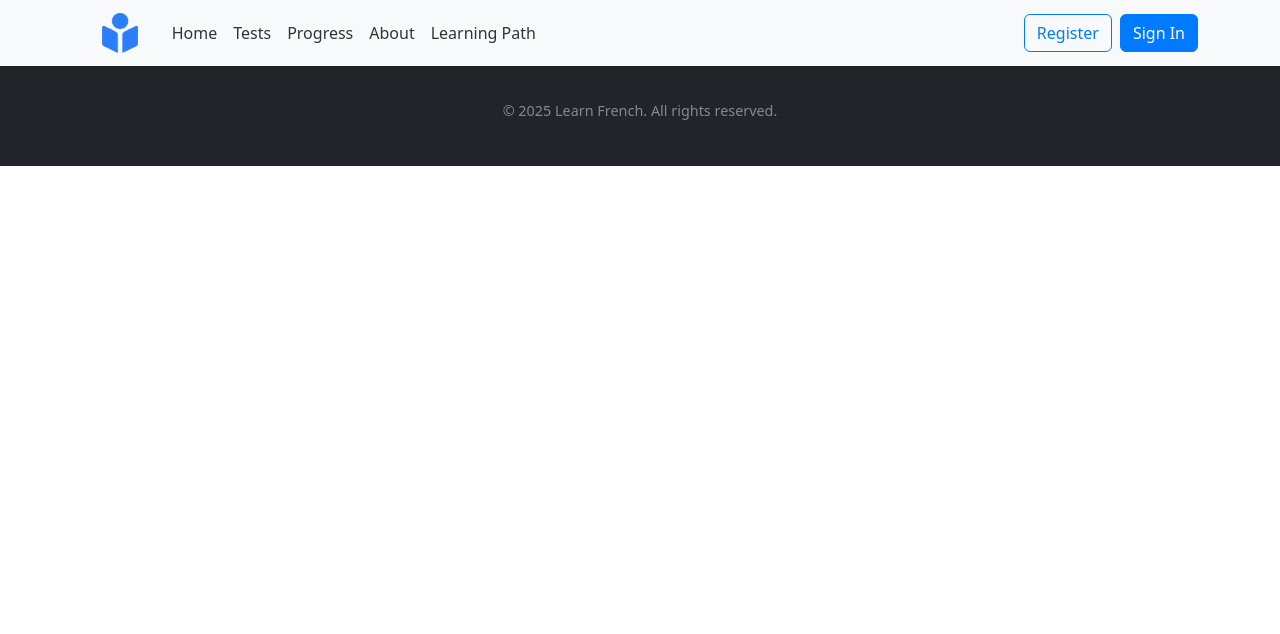
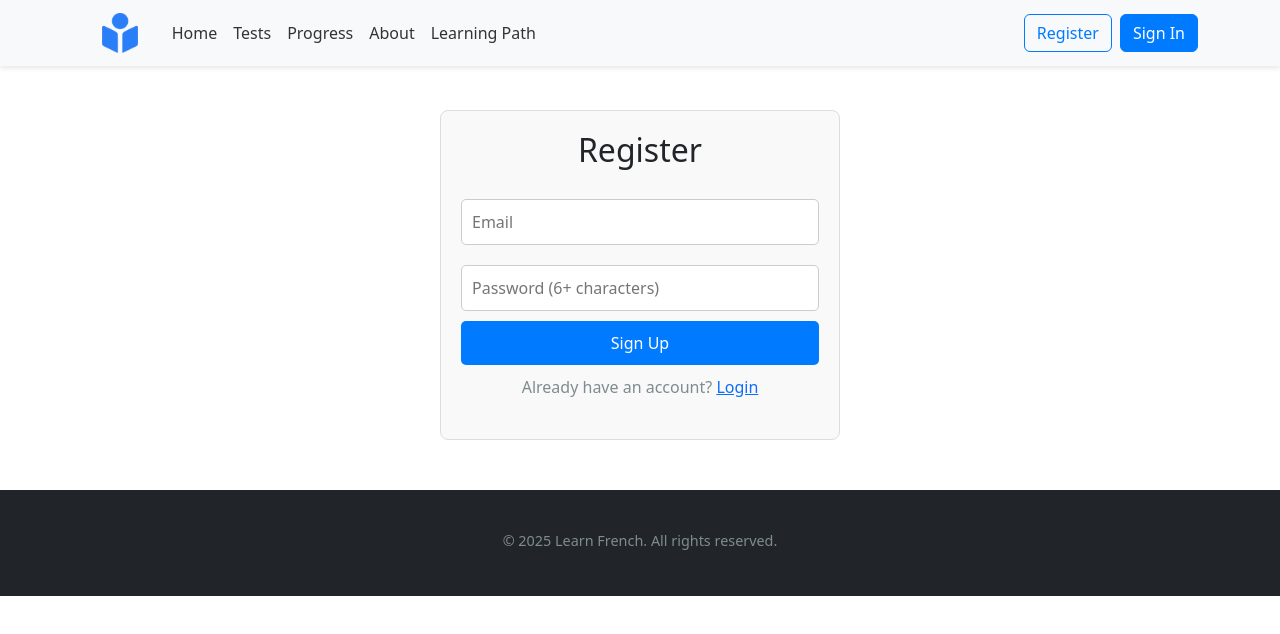
Before and after one commit to benlaguroun/french-learning-app, a React (Create React App) app: page /register in a window 1280 px wide. Shown: the top 634 px of the page. Built offline with nearby package versions, Linux system fonts and the light colour scheme.

Commit message:
add register page

```diff
--- a/package.json
+++ b/package.json
@@ -6,6 +6,7 @@
     "@emotion/react": "^11.14.0",
     "@emotion/styled": "^11.14.0",
     "@mui/material": "^6.3.0",
+    "@supabase/supabase-js": "^2.48.1",
     "bootstrap": "^5.3.3",
     "cra-template": "1.2.0",
     "react": "^19.0.0",
--- a/src/App.js
+++ b/src/App.js
@@ -14,6 +14,8 @@ import SyllabicTableau from "./components/SyllabicTableau";
 import VocabularyPage from "./components/VocabularyPage";
 import MindMaps from "./components/MindMaps";
 import ColorCodedCharts from "./components/ColorCodedCharts";
+import Register from "./pages/Register";
+import Login from "./pages/Login";
 
 const App = () => {
   return (
@@ -21,6 +23,8 @@ const App = () => {
       <div>
         <Header />
         <Routes>
+          <Route path="/register" element={<Register />} />
+          <Route path="/login" element={<Login />} />
           <Route path="/" element={<Home />} />
           <Route path="/learning-path" element={<LearningPath />} />
           <Route path="/level/:levelId" element={<LevelPage />} />
--- /dev/null
+++ b/src/pages/Auth.css
@@ -0,0 +1,46 @@
+.auth-container {
+  max-width: 400px;
+  margin: 50px auto;
+  padding: 20px;
+  border: 1px solid #ddd;
+  border-radius: 8px;
+  background-color: #f9f9f9;
+  text-align: center;
+}
+
+.auth-container h2 {
+  margin-bottom: 20px;
+}
+
+.auth-container form {
+  display: flex;
+  flex-direction: column;
+}
+
+.auth-container input {
+  padding: 10px;
+  margin: 10px 0;
+  border: 1px solid #ccc;
+  border-radius: 5px;
+}
+
+.auth-container button {
+  padding: 10px;
+  background-color: #007bff;
+  color: white;
+  border: none;
+  border-radius: 5px;
+  cursor: pointer;
+}
+
+.auth-container button:hover {
+  background-color: #0056b3;
+}
+
+.auth-container p {
+  margin-top: 10px;
+}
+
+.auth-container .error-message {
+  color: red;
+}
--- /dev/null
+++ b/src/pages/Login.jsx
@@ -0,0 +1,57 @@
+import React, { useState } from "react";
+import { Link, useNavigate } from "react-router-dom";
+import { supabase } from "../supabaseClient";
+import "./Auth.css"; // Same styles as Register page
+
+const Login = () => {
+  const [email, setEmail] = useState("");
+  const [password, setPassword] = useState("");
+  const [error, setError] = useState(null);
+  const navigate = useNavigate();
+
+  const handleLogin = async (e) => {
+    e.preventDefault();
+    setError(null);
+
+    const { user, error } = await supabase.auth.signInWithPassword({
+      email,
+      password,
+    });
+
+    if (error) {
+      setError(error.message);
+    } else {
+      alert("Login successful!");
+      navigate("/"); // Redirect to home page after login
+    }
+  };
+
+  return (
+    <div className="auth-container">
+      <h2>Login</h2>
+      {error && <p className="error-message">{error}</p>}
+      <form onSubmit={handleLogin}>
+        <input
+          type="email"
+          placeholder="Email"
+          value={email}
+          onChange={(e) => setEmail(e.target.value)}
+          required
+        />
+        <input
+          type="password"
+          placeholder="Password"
+          value={password}
+          onChange={(e) => setPassword(e.target.value)}
+          required
+        />
+        <button type="submit">Log In</button>
+      </form>
+      <p>
+        Don't have an account? <Link to="/register">Sign Up</Link>
+      </p>
+    </div>
+  );
+};
+
+export default Login;
--- /dev/null
+++ b/src/pages/Register.jsx
@@ -0,0 +1,59 @@
+import React, { useState } from "react";
+import { Link, useNavigate } from "react-router-dom";
+import { supabase } from "../supabaseClient";
+import "./Auth.css"; // Style file for authentication pages
+
+const Register = () => {
+  const [email, setEmail] = useState("");
+  const [password, setPassword] = useState("");
+  const [error, setError] = useState(null);
+  const navigate = useNavigate();
+
+  const handleRegister = async (e) => {
+    e.preventDefault();
+    setError(null);
+
+    const { user, error } = await supabase.auth.signUp({
+      email,
+      password,
+    });
+
+    if (error) {
+      setError(error.message);
+    } else {
+      alert(
+        "Registration successful! Check your email to verify your account."
+      );
+      navigate("/login"); // Redirect to login after sign-up
+    }
+  };
+
+  return (
+    <div className="auth-container">
+      <h2>Register</h2>
+      {error && <p className="error-message">{error}</p>}
+      <form onSubmit={handleRegister}>
+        <input
+          type="email"
+          placeholder="Email"
+          value={email}
+          onChange={(e) => setEmail(e.target.value)}
+          required
+        />
+        <input
+          type="password"
+          placeholder="Password (6+ characters)"
+          value={password}
+          onChange={(e) => setPassword(e.target.value)}
+          required
+        />
+        <button type="submit">Sign Up</button>
+      </form>
+      <p>
+        Already have an account? <Link to="/login">Login</Link>
+      </p>
+    </div>
+  );
+};
+
+export default Register;
--- /dev/null
+++ b/src/supabaseClient.js
@@ -0,0 +1,8 @@
+import { createClient } from "@supabase/supabase-js";
+
+// Replace with your Supabase project credentials
+const SUPABASE_URL = "https://rhmjgzbjufondcyczgyq.supabase.co";
+const SUPABASE_ANON_KEY =
+  "eyJhbGciOiJIUzI1NiIsInR5cCI6IkpXVCJ9.eyJpc3MiOiJzdXBhYmFzZSIsInJlZiI6InJobWpnemJqdWZvbmRjeWN6Z3lxIiwicm9sZSI6ImFub24iLCJpYXQiOjE3Mzg4NjgyODAsImV4cCI6MjA1NDQ0NDI4MH0.Sx1hiVq_ohHikSUvDFvpWJkbPszq_Q9K8nFZ-TVPkDY";
+
+export const supabase = createClient(SUPABASE_URL, SUPABASE_ANON_KEY);
```
Also changed, not shown: 1 other file (tests, documents, lock files or other folders).
